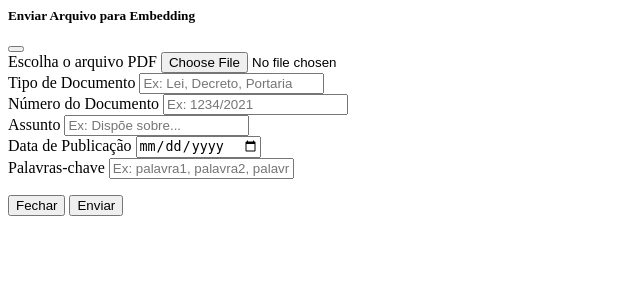
After one commit to nathanvsn/RagSystem, a Flask app: template templates/_modal_vetorizacao.html in a window 1280 px wide. The commit adds this page. Shown: the top 300 px of the page, without its empty margins (0-640 px from the left). Run offline with Flask 3, Linux system fonts and the light colour scheme; the template is opened without the code that fills it, so the values that code supplies are empty; parts of the project's set-up code (start-up, migrations or seed data) failed here and were passed over.

Commit message:
feat: Adiciona funcionalidade de upload e processamento de arquivos PDF
- Implementa endpoint para envio de arquivos PDF e validação de metadados
- Adiciona modal para envio de arquivos na interface
- Cria página para exibir arquivos vetorizados com opção de download

```diff
--- a/server.py
+++ b/server.py
@@ -1,8 +1,11 @@
-from flask import Flask, render_template, request, jsonify
+from flask import Flask, render_template, request, jsonify, send_from_directory
 from main import ChatSession  # Supondo que ChatSession está em chat_session.py
+from Rag.rag import RagSystem
+import os
 
 app = Flask(__name__)
-chat = ChatSession()  # Inicializa a sessão de chat
+chat = ChatSession()
+rag = RagSystem()
 
 @app.route('/')
 def index():
@@ -17,5 +20,75 @@ def send_message():
         return jsonify({'user_message': user_message, 'ai_response': response})
     return jsonify({'error': 'Mensagem vazia'}), 400
 
+@app.route('/send_file_to_rag', methods=['POST'])
+def send_file_to_rag():
+    if 'files' not in request.files:
+        return jsonify({'error': 'No file provided'}), 400
+
+    file = request.files['files']
+
+    # Verificar se o arquivo é um PDF
+    if not file.filename.endswith('.pdf'):
+        return jsonify({'error': 'File must be a PDF'}), 400
+
+    pdf_path = os.path.join('data/inputpdfs', file.filename)  # Caminho onde o PDF será salvo
+
+    try:
+        file.save(pdf_path)  # Salvar o arquivo enviado
+
+        # Extrair metadados da requisição
+        document_metadata = request.form.to_dict()
+
+        # Exemplo de validação dos metadados obrigatórios
+        required_fields = ['document_type', 'document_number']
+        for field in required_fields:
+            if field not in document_metadata:
+                return jsonify({'error': f'Missing required field: {field}'}), 400
+
+        # Chamada ao método run da classe RagSystem
+        rag.run(
+            pdf_path=pdf_path,
+            group_size=int(document_metadata.get('group_size', 5)),
+            threshold=float(document_metadata.get('threshold', 0.7)),
+            chunk_size=int(document_metadata.get('chunk_size', 1000)),
+            chunk_overlap=int(document_metadata.get('chunk_overlap', 250)),
+            directory='data/chroma',
+            document_metadata=document_metadata
+        )
+
+        return jsonify({'message': 'File processed successfully'}), 200
+
+    except Exception as e:
+        return jsonify({'error': str(e)}), 500
+
+
+@app.route('/get_vectorized_files', methods=['GET'])
+def get_vectorized_files():
+    def list_files(directory):
+        import os
+        # Retorna uma lista de arquivos .pdf no diretório
+        return [f for f in os.listdir(directory) if f.endswith('.pdf')]
+
+    directory = 'data/inputpdfs'  # O diretório onde os PDFs estão salvos
+    arquivos = list_files(directory)  # Obtém a lista de arquivos
+
+    # Construir uma lista de dicionários para os arquivos
+    vectorized_files = []
+    for filename in arquivos:
+        document_type = filename.split('.')[-1]
+        document_number = filename.split('.')[0]
+
+        vectorized_files.append({
+            'filename': filename,
+            'document_type': document_type,
+            'document_number': document_number,
+        })
+
+    return render_template('_arquivos_disponiveis.html', arquivos=vectorized_files)
+
+@app.route('/download/<filename>', methods=['GET'])
+def download(filename):
+    return send_from_directory('data/inputpdfs', filename, as_attachment=True)
+
 if __name__ == '__main__':
     app.run(debug=True, port=8888, host='192.168.100.34')
--- /dev/null
+++ b/templates/_modal_vetorizacao.html
@@ -0,0 +1,78 @@
+<!-- Modal para envio de arquivos -->
+<div class="modal fade" id="uploadModal" tabindex="-1" aria-labelledby="uploadModalLabel" aria-hidden="true">
+    <div class="modal-dialog">
+        <div class="modal-content">
+            <div class="modal-header">
+                <h5 class="modal-title" id="uploadModalLabel">Enviar Arquivo para Embedding</h5>
+                <button type="button" class="btn-close" data-bs-dismiss="modal" aria-label="Fechar"></button>
+            </div>
+            <div class="modal-body">
+                <form id="upload-form">
+                    <div class="mb-3">
+                        <label for="files" class="form-label">Escolha o arquivo PDF</label>
+                        <input type="file" class="form-control" id="files" accept=".pdf" required>
+                    </div>
+                    <div class="mb-3">
+                        <label for="document_type" class="form-label">Tipo de Documento</label>
+                        <input type="text" class="form-control" id="document_type" name="document_type" required placeholder="Ex: Lei, Decreto, Portaria">
+                    </div>
+                    <div class="mb-3">
+                        <label for="document_number" class="form-label">Número do Documento</label>
+                        <input type="text" class="form-control" id="document_number" name="document_number" required placeholder="Ex: 1234/2021">
+                    </div>
+                    <div class="mb-3">
+                        <label for="subject" class="form-label">Assunto</label>
+                        <input type="text" class="form-control" id="subject" name="subject" placeholder="Ex: Dispõe sobre...">
+                    </div>
+                    <div class="mb-3">
+                        <label for="publication_date" class="form-label">Data de Publicação</label>
+                        <input type="date" class="form-control" id="publication_date" name="publication_date" placeholder="Ex: 2021-12-31">
+                    </div>
+                    <div class="mb-3">
+                        <label for="keywords" class="form-label">Palavras-chave</label>
+                        <input type="text" class="form-control" id="keywords" name="keywords" placeholder="Ex: palavra1, palavra2, palavra3">
+                    </div>
+                </form>
+            </div>
+            <div class="modal-footer">
+                <button type="button" class="btn btn-secondary" data-bs-dismiss="modal">Fechar</button>
+                <button type="button" id="submit-upload" class="btn btn-primary">Enviar</button>
+            </div>
+        </div>
+    </div>
+</div>
+
+<script>
+    $(document).ready(function () {
+        // Ao clicar no botão de enviar no modal
+        $('#submit-upload').on('click', function () {
+            const fileInput = $('#files')[0]; // Captura o input de arquivo
+
+            // Verifica se um arquivo foi selecionado
+            if (fileInput.files.length === 0) {
+                alert('Por favor, selecione um arquivo.');
+                return;
+            }
+
+            const formData = new FormData($('#upload-form')[0]); // Captura todos os dados do formulário
+
+            // Envio da requisição AJAX
+            $.ajax({
+                url: '/send_file_to_rag', // URL do endpoint
+                method: 'POST',
+                data: formData,
+                processData: false, // Impede que o jQuery converta o FormData em string
+                contentType: false,
+                success: function (response) {
+                    alert(response.message);
+                    $('#uploadModal').modal('hide');
+                    loadFileList();
+                },
+                error: function (jqXHR) {
+                    const errorMessage = jqXHR.responseJSON?.error || 'Erro ao enviar arquivo. Tente novamente.';
+                    alert(errorMessage); // Exibe a mensagem de erro
+                }
+            });
+        });
+    });
+</script>
```
Also changed, not shown: templates/_arquivos_disponiveis.html (added, +33 -0 lines), templates/index.html (+19 -3 lines).
